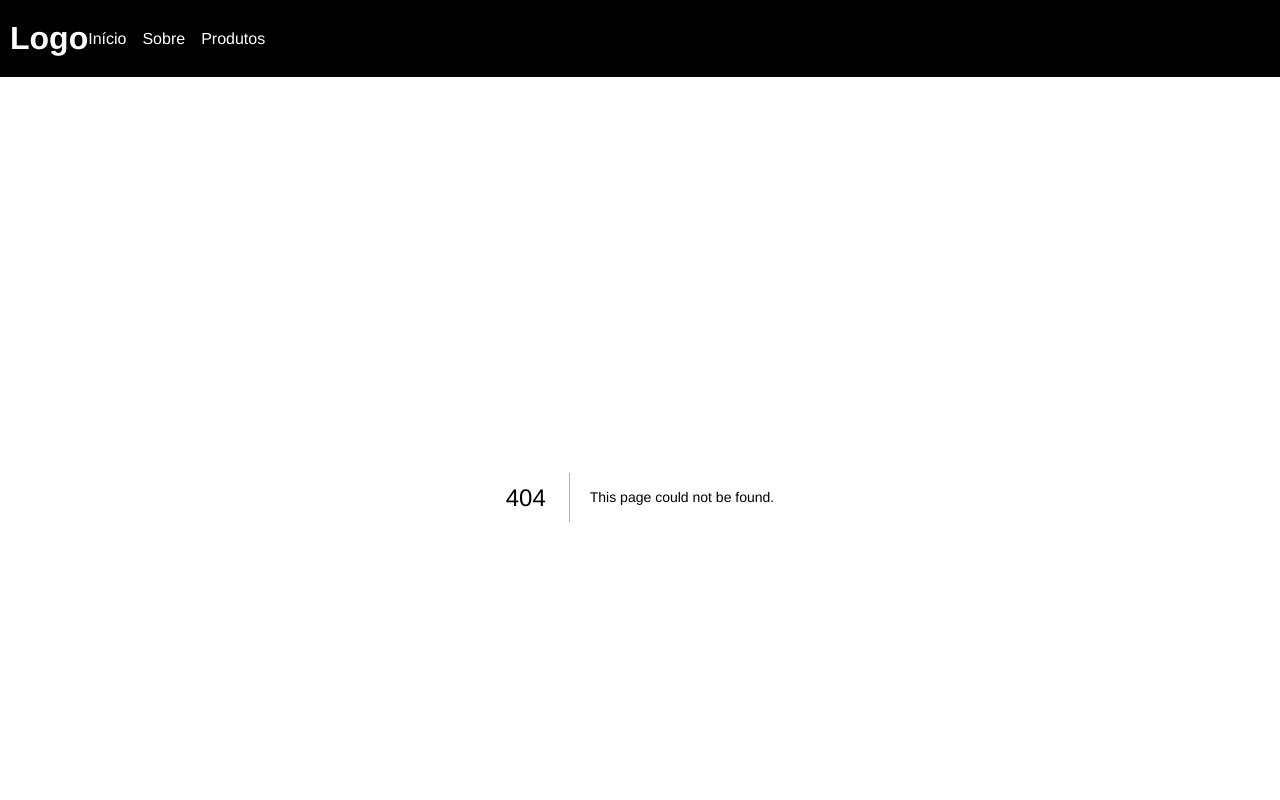
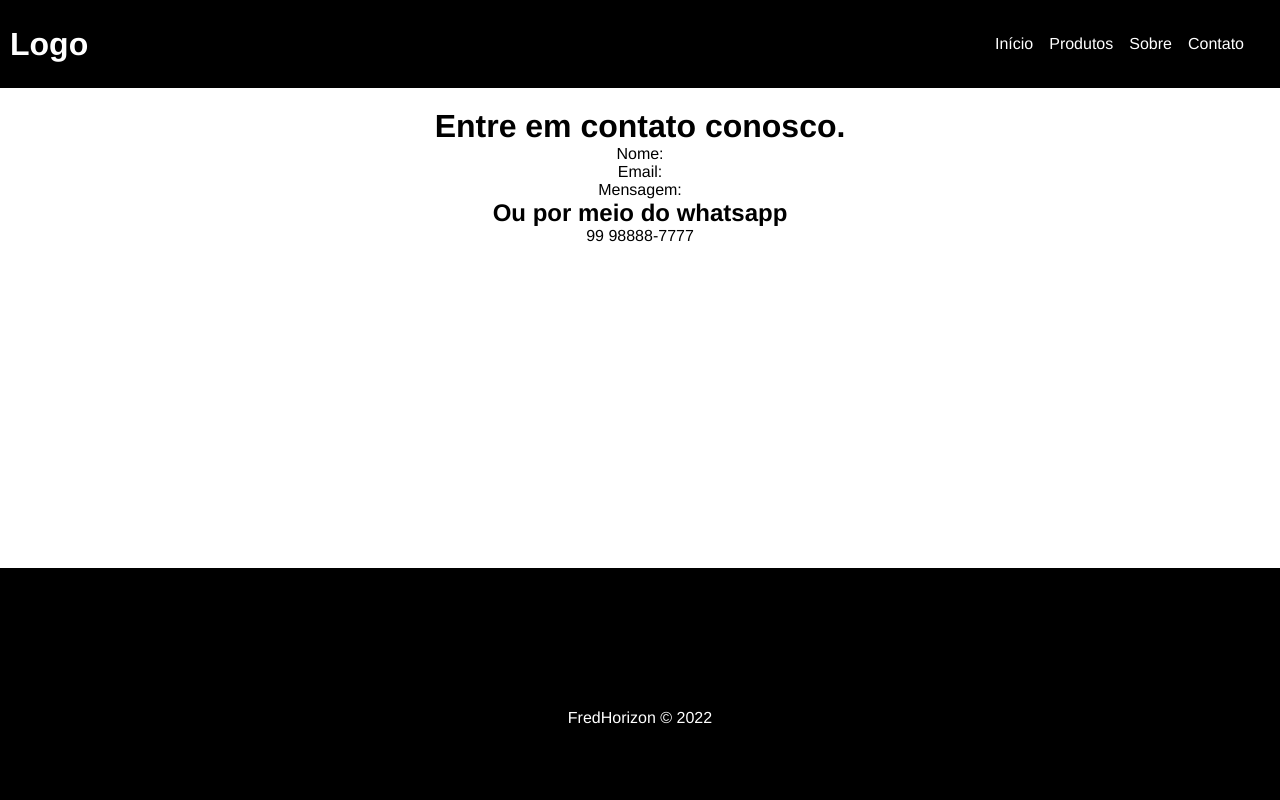
Before and after one commit to FredHorizon/pmapp, a Next.js app: page /contact in a window 1280 px wide. Before the commit this address had no page. Shown: the top 800 px of the page. Built offline with nearby package versions, Linux system fonts and the light colour scheme.

Commit message:
Configura as meta tags para SEO

```diff
--- a/components/Navbar.js
+++ b/components/Navbar.js
@@ -4,12 +4,17 @@ import styles from '../styles/Navbar.module.css';
 
 export default function Navbar() {
   return (
-    <>
-      <ul className={styles.navbar}>
-        <h1>Logo</h1>
+    <div className={styles.navbar}>
+      <h1>Logo</h1>
+      <ul className="">
         <li>
           <Link href="/">
             <a>Início</a>
+          </Link>
+        </li>
+        <li>
+          <Link href="/products">
+            <a>Produtos</a>
           </Link>
         </li>
         <li>
@@ -18,11 +23,11 @@ export default function Navbar() {
           </Link>
         </li>
         <li>
-          <Link href="/products">
-            <a>Produtos</a>
+          <Link href="/contact">
+            <a>Contato</a>
           </Link>
         </li>
       </ul>
-    </>
+    </div>
   );
 }
--- /dev/null
+++ b/pages/contact.js
@@ -0,0 +1,21 @@
+import Head from 'next/head';
+
+export default function Contact() {
+  return (
+    <>
+      <Head>
+        <title>Contato</title>
+        <meta name="keywords" content="Contato" />
+        <meta name="description" content="Entre em contato" />
+      </Head>
+      <div>
+        <h1>Entre em contato conosco.</h1>
+        <p>Nome:</p>
+        <p>Email:</p>
+        <p>Mensagem:</p>
+        <h2>Ou por meio do whatsapp</h2>
+        <p>99 98888-7777</p>
+      </div>
+    </>
+  );
+}
--- a/styles/Navbar.module.css
+++ b/styles/Navbar.module.css
@@ -1,8 +1,16 @@
 .navbar {
   display: flex;
   align-items: center;
+  justify-content: space-between;
   background-color: #000;
   padding: 20px 10px;
+}
+
+.navbar ul {
+  display: flex;
+  align-items: center;
+  background-color: #000;
+  padding: 15px 10px;
 }
 
 .navbar h1 {
```
Also changed, not shown: pages/index.js (+12 -3 lines).
